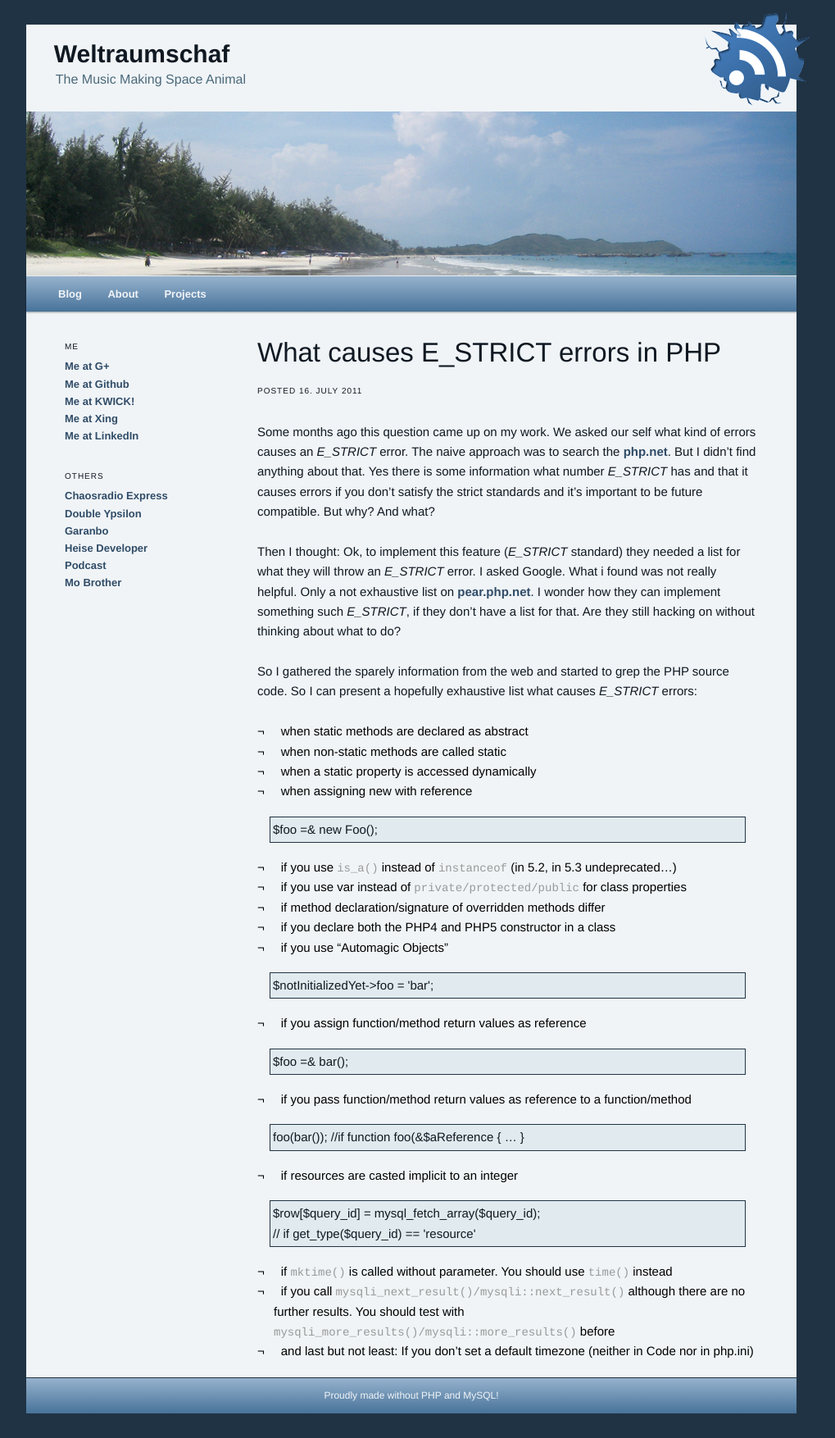
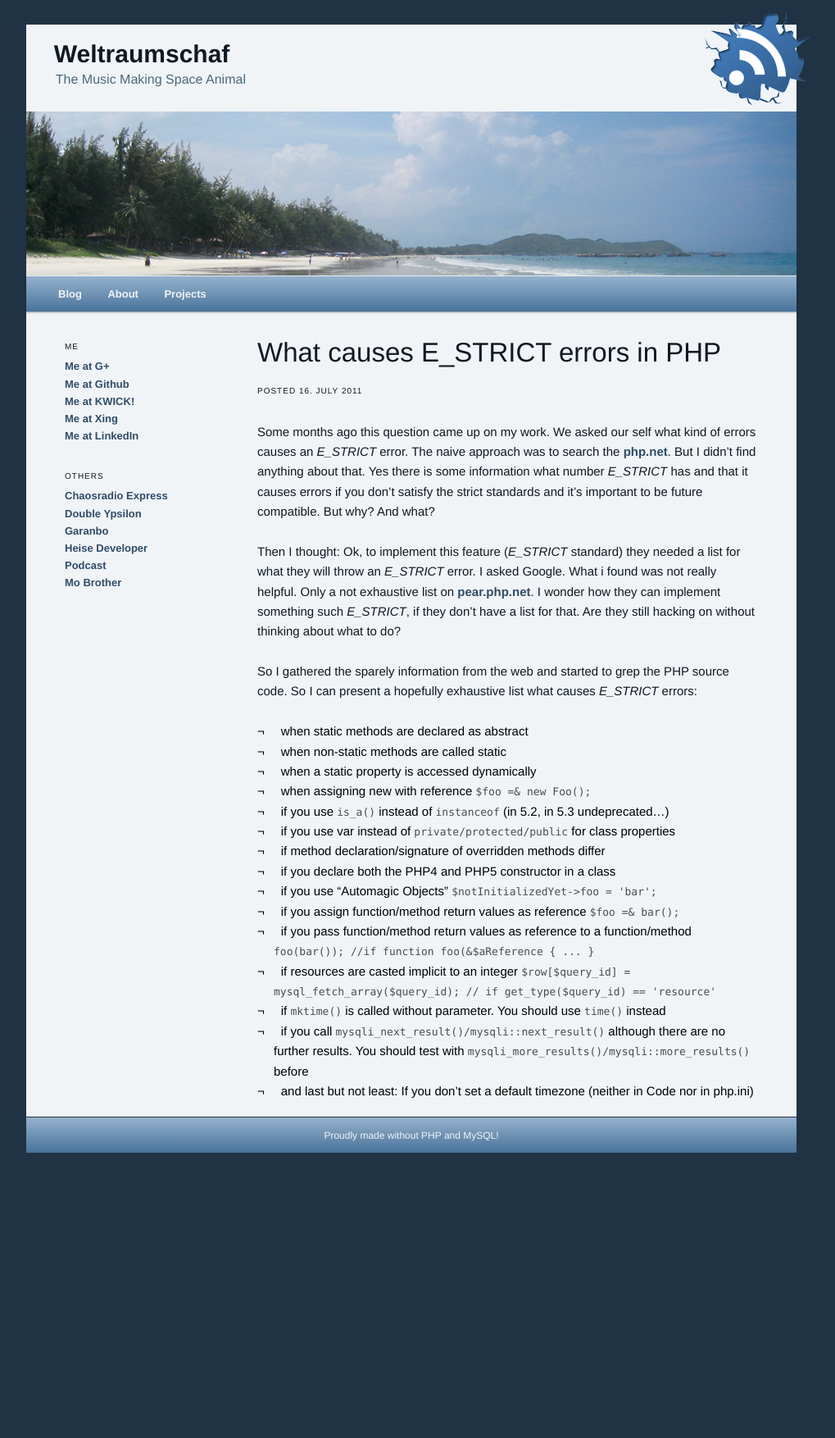
Before and after one commit to Weltraumschaf/weltraumschaf.github.io, a Jekyll site: the page built from _posts/2011-07-16-What-causes-E_STRICT-errors-in-PHP.md, in a window 1280 px wide. Shown: the whole page at 82% size, without its empty margins (138-1157 px from the left). Built offline with Jekyll 4.4.1, drawn with Linux system fonts in a browser that asks for light colours; after the commit the page ends 1436 px from its top, so only the background shows below that.

Commit message:
Fix inline code design.

```diff
--- a/_posts/2011-07-16-What-causes-E_STRICT-errors-in-PHP.md
+++ b/_posts/2011-07-16-What-causes-E_STRICT-errors-in-PHP.md
@@ -23,33 +23,17 @@ _E_STRICT_ errors:
 - when static methods are declared as abstract
 - when non-static methods are called static
 - when a static property is accessed dynamically
-- when assigning new with reference
-
-<pre>$foo =& new Foo();</pre>
-
-- if you use <code>is_a()</code> instead of <code>instanceof</code> (in 5.2, in 5.3 undeprecated&hellip;)
-- if you use var instead of <code>private/protected/public</code> for class properties
+- when assigning new with reference `$foo =& new Foo();`
+- if you use `is_a()` instead of `instanceof` (in 5.2, in 5.3 undeprecated&hellip;)
+- if you use var instead of `private/protected/public` for class properties
 - if method declaration/signature of overridden methods differ
 - if you declare both the PHP4 and PHP5 constructor in a class
-- if you use “Automagic Objects”
-
-<pre>$notInitializedYet->foo = 'bar';</pre>
-
-- if you assign function/method return values as reference
-
-<pre>$foo =& bar();</pre>
-
-- if you pass function/method return values as reference to a function/method
-
-<pre>foo(bar()); //if function foo(&$aReference { &hellip; }</pre>
-
-- if resources are casted implicit to an integer
-
-<pre>$row[$query_id] = mysql_fetch_array($query_id);
-// if get_type($query_id) == 'resource'</pre>
-
-- if <code>mktime()</code> is called without parameter. You should use <code>time()</code> instead
-- if you call <code>mysqli_next_result()/mysqli::next_result()</code> although there are no further results. You should test with <code>mysqli_more_results()/mysqli::more_results()</code> before
+- if you use "Automagic Objects" `$notInitializedYet->foo = 'bar';`
+- if you assign function/method return values as reference `$foo =& bar();`
+- if you pass function/method return values as reference to a function/method `foo(bar()); //if function foo(&$aReference { ... }`
+- if resources are casted implicit to an integer `$row[$query_id] = mysql_fetch_array($query_id); // if get_type($query_id) == 'resource'`
+- if `mktime()` is called without parameter. You should use `time()` instead
+- if you call `mysqli_next_result()/mysqli::next_result()` although there are no further results. You should test with `mysqli_more_results()/mysqli::more_results()` before
 - and last but not least: If you don’t set a default timezone (neither in Code nor in php.ini)
 
 [1]: http://php.net/
--- a/_scss/_highlights.scss
+++ b/_scss/_highlights.scss
@@ -12,12 +12,6 @@
   /* overflow: scroll; Prefer no word wrap? Uncomment this line and comment out the 2 lines below. */
   word-break: break-all;
   word-wrap: break-word;
-}
-
-code {
-  font-family: 'Courier', monospace;
-  font-size: 14px;
-  color: #999
 }
 
 // Solarized Light Pygments
--- a/_scss/_tags.scss
+++ b/_scss/_tags.scss
@@ -24,10 +24,11 @@ cite, em, i {
 
 code, kbd {
   font: 13px Monaco, Consolas, "Andale Mono", "DejaVu Sans Mono", monospace;
+  color: $grey7;
 }
 
 pre {
-  background: $lightBlue2;
+  background: $lightBlue1;
   border: 1px solid $darkBlue16;
   margin: 0 15px 1.2em;
   padding: 3px;
```
